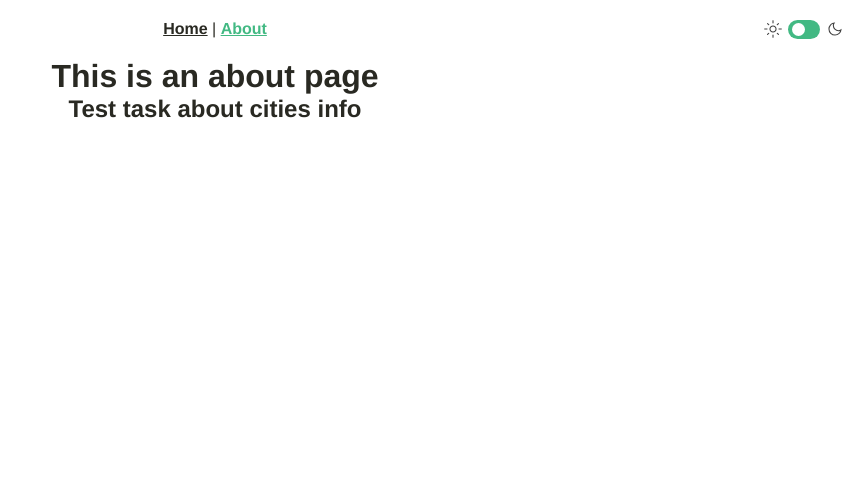
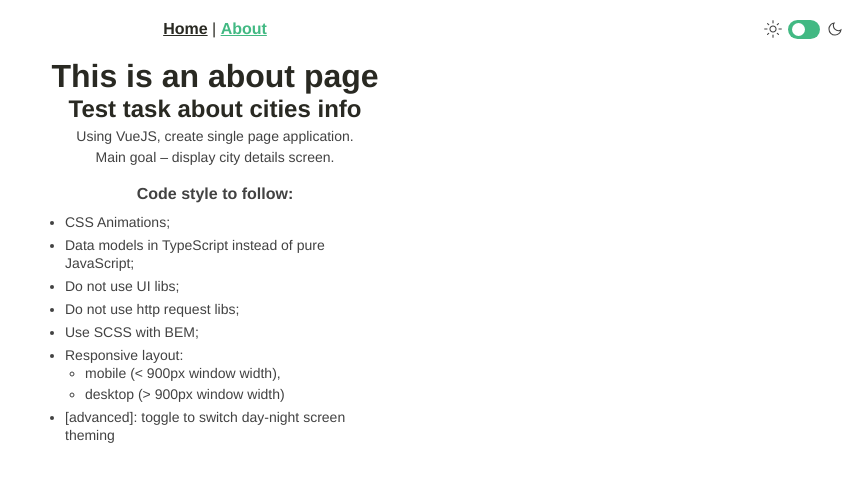
Before and after one commit to ok-webdev/city-info, a Vue app: page /about in a window 1280 px wide. Shown: the top 482 px of the page, without its empty margins (425-1280 px from the left). Built offline with nearby package versions, Linux system fonts and the light colour scheme.

Commit message:
add about

```diff
--- a/src/views/AboutView.vue
+++ b/src/views/AboutView.vue
@@ -2,5 +2,62 @@
   <div class="about">
     <h1>This is an about page</h1>
     <h2>Test task about cities info</h2>
+
+    <p class="about__subtitle">Using VueJS, create single page application.</p>
+    <p class="about__subtitle">Main goal – display city details screen.</p>
+    <div class="about__description">
+      <p class="about__description-title">Code style to follow:</p>
+      <ul class="about__list">
+        <li class="about__list-item">CSS Animations;</li>
+        <li class="about__list-item">
+          Data models in TypeScript instead of pure JavaScript;
+        </li>
+        <li class="about__list-item">Do not use UI libs;</li>
+        <li class="about__list-item">Do not use http request libs;</li>
+        <li class="about__list-item">Use SCSS with BEM;</li>
+        <li class="about__list-item">
+          Responsive layout:
+          <ul class="about__sublist">
+            <li class="about__sublist-item">mobile (&lt; 900px window width),</li>
+            <li class="about__sublist-item">desktop (&gt; 900px window width)</li>
+          </ul>
+        </li>
+        <li class="about__list-item">
+          [advanced]: toggle to switch day-night screen theming
+        </li>
+      </ul>
+    </div>
   </div>
 </template>
+
+<style scoped lang="scss">
+  .about {
+    &__subtitle{
+      font-size: 14px;
+      margin-top: 5px;
+    }
+    &__description {
+      width: 300px;
+      margin: 20px auto;
+      &-title{
+        font-weight: 600;
+      }
+    }
+    &__list {
+      font-size: 14px;
+      margin-top: 10px;
+      text-align: left;
+      &-item{
+        line-height: 18px;
+        margin-bottom: 5px;
+      }
+    }
+    &__sublist {
+      font-size: 14px;
+      margin-left: 20px;
+      &-item{
+        margin-bottom: 3px;
+      }
+    }
+  }
+</style>
```
